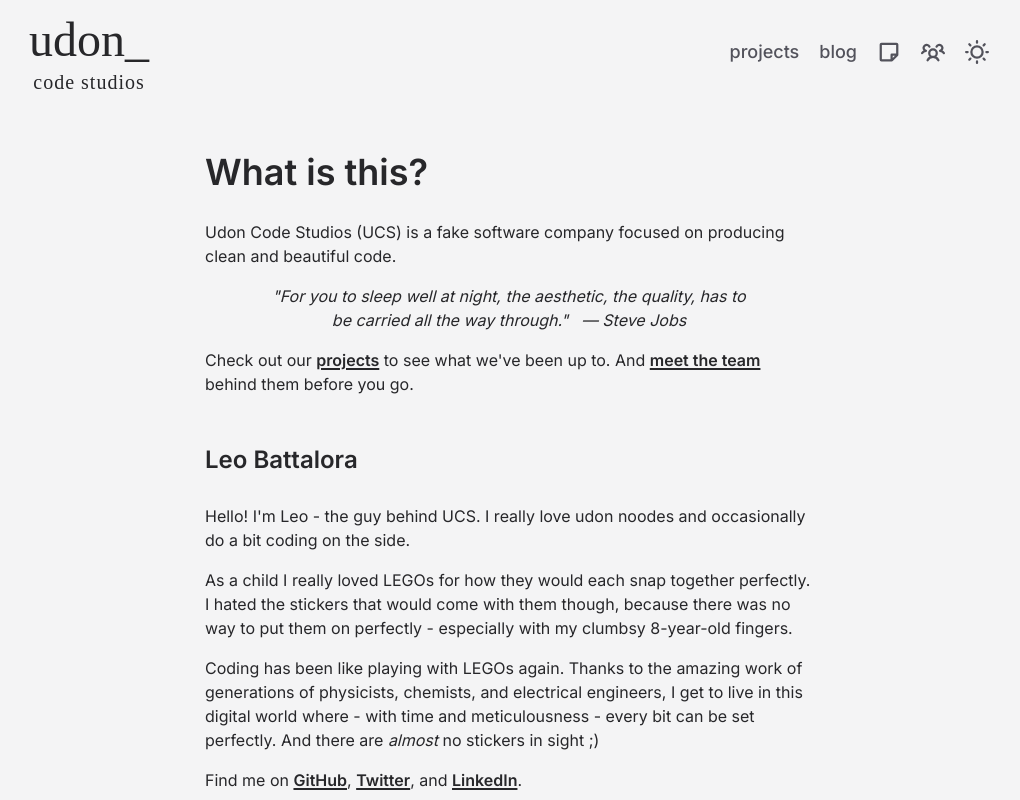
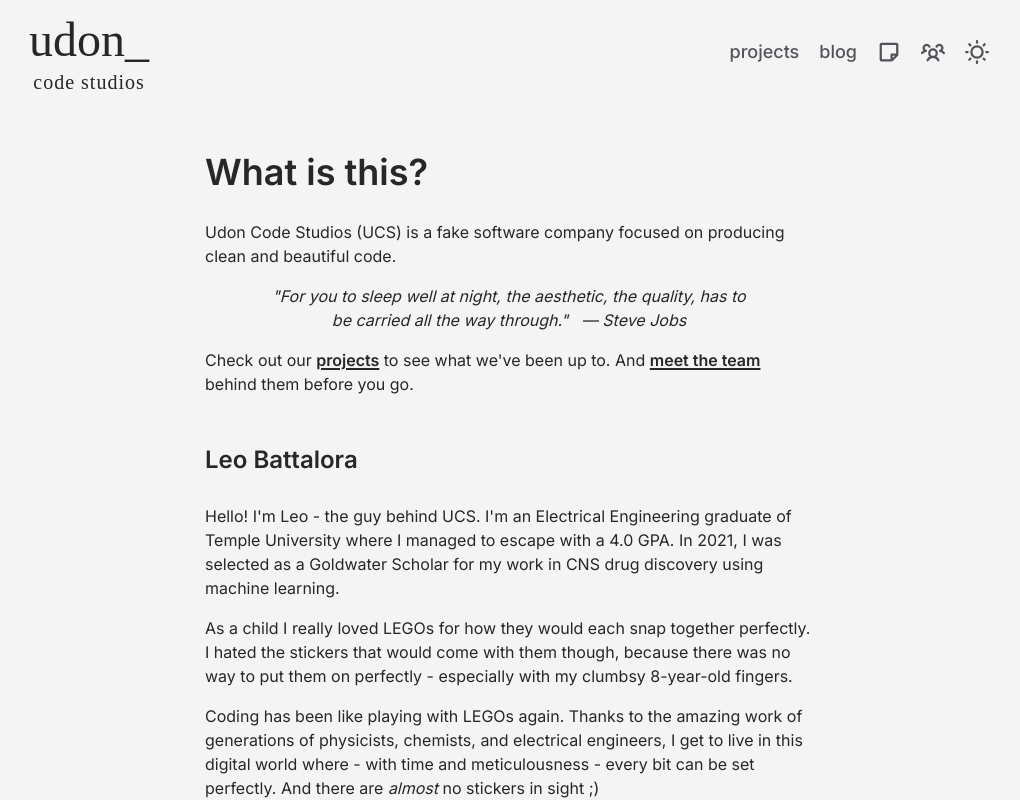
Before and after one commit to udon-code-studios/udon-website, a Next.js app: page / in a window 1280 px wide. Shown: the top 800 px of the page, without its empty margins (131-1151 px from the left). Built offline with nearby package versions, Linux system fonts and the light colour scheme; a web font is replaced by a local one.

Commit message:
updated leo description

```diff
--- a/pages/index.tsx
+++ b/pages/index.tsx
@@ -17,7 +17,7 @@ const Home: NextPage = () => {
           Our core philosophy is to produce software of the highest quality. That means that even the parts you
           don&apos;t see need to be perfect.
         </p> */}
-        <p className="px-10 sm:px-14 text-center italic">
+        <p className="px-10 text-center italic sm:px-14">
           &quot;For you to sleep well at night, the aesthetic, the quality, has to be carried all the way
           through.&quot;&nbsp;&nbsp;&nbsp;
           <span className="whitespace-nowrap">— Steve Jobs</span>
@@ -39,8 +39,9 @@ const Home: NextPage = () => {
         </p>
         <h2 className="pt-8 pb-3 text-2xl font-semibold text-primary dark:text-primary-dark">Leo Battalora</h2>
         <p>
-          Hello! I&apos;m Leo - the guy behind UCS. I really love udon noodes and occasionally do a bit coding on the
-          side.
+          Hello! I&apos;m Leo - the guy behind UCS. I'm an Electrical Engineering graduate of Temple University where I
+          managed to escape with a 4.0 GPA. In 2021, I was selected as a Goldwater Scholar for my work in CNS drug
+          discovery using machine learning.
         </p>
         <p>
           As a child I really loved LEGOs for how they would each snap together perfectly. I hated the stickers that
@@ -89,6 +90,7 @@ const Home: NextPage = () => {
               leo.battalora@gmail.com
             </a>
           </Link>
+          .
         </p>
       </div>
     </>
```
